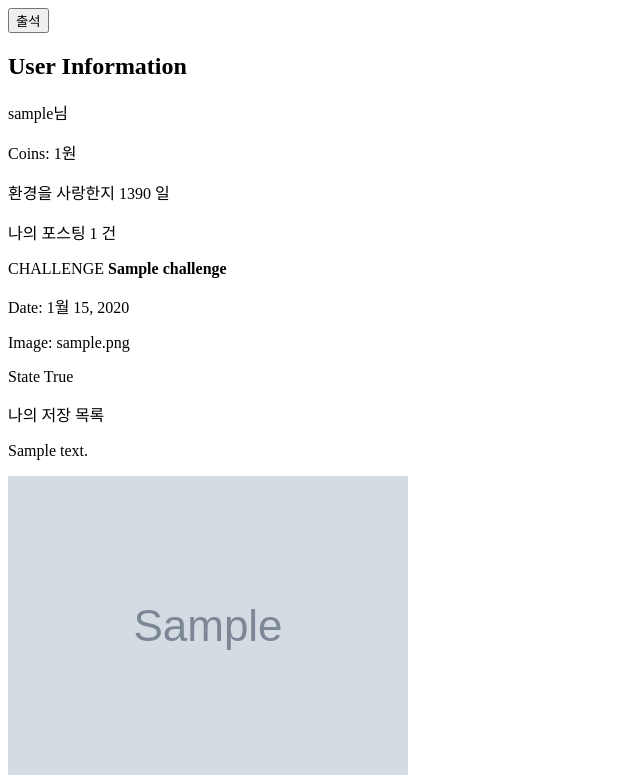
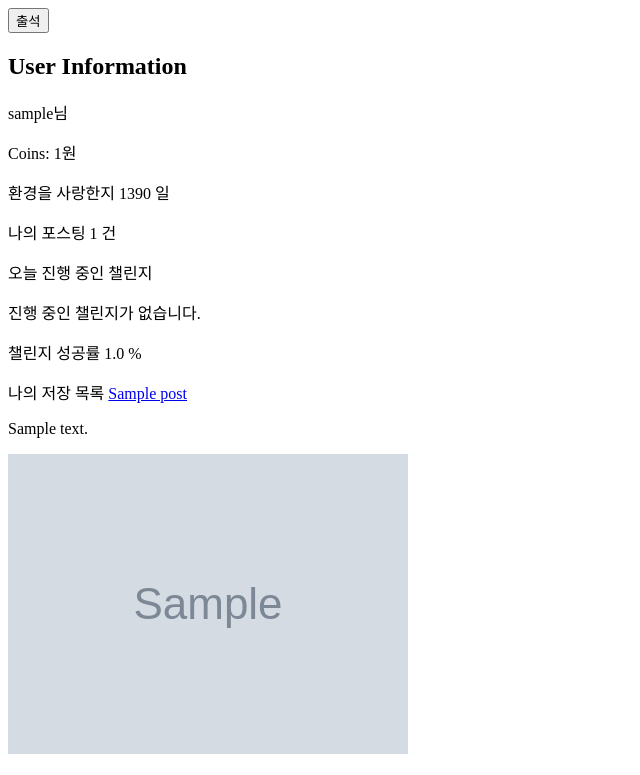
Before and after one commit to 2023-Ganzithon/Team15, a Django app: page /mypage/ in a window 1280 px wide. Shown: the top 775 px of the page, without its empty margins (0-640 px from the left). Run offline with Django 3.2, Linux system fonts and the light colour scheme; a user stored in the database is signed in; tables that the repository leaves empty hold one stand-in row (values such as "Sample post"); grey boxes marked "Sample" are stand-in pictures.

Commit message:
fix: 출석정보 일주일치씩만 출력

```diff
--- a/mypage/templates/attendance.html
+++ b/mypage/templates/attendance.html
@@ -8,7 +8,6 @@
 
     <p>Hello, {{ nickname }}!</p>
 
-    <h2>Your Attendances</h2>
     <ul>
         {% for attendance in attendances %}
             <li>{{ attendance.attDate|date:"F d, Y" }}</li>
--- a/mypage/templates/bookmark.html
+++ b/mypage/templates/bookmark.html
@@ -14,7 +14,7 @@
             <li>
                 <a href="{% url '' post.id %}">{{ post.title }}</a> <!-- 포스트url로 수정해야 함 -->
                 <p>{{ post.content }}</p>
-                <p>{{ post.image }}</p>
+                <img src="{{ post.image.url }}">
             </li>
         {% empty %}
             <li>No bookmarked posts yet.</li>
--- a/mypage/templates/challenge.html
+++ b/mypage/templates/challenge.html
@@ -14,7 +14,7 @@
             <li>
                 <strong>{{ challenge.cId.cName }}</strong>
                 <p>Date: {{ challenge.cDate|date:"F d, Y" }}</p>
-                <p>Image: {{ challenge.cImage }}
+                <img src="{{ challenge.cImage.url }}">
                 <p>State {{ challenge.cCheck }}</p>
             </li>
         {% empty %}
--- a/mypage/templates/mypage.html
+++ b/mypage/templates/mypage.html
@@ -19,21 +19,21 @@
     <p>Coins: {{ coin }}원</p>
     <p>환경을 사랑한지 {{ date }} 일</p>
     <p>나의 포스팅 {{ postcnt }} 건</p>
-    <p>CHALLENGE
+    <p>오늘 진행 중인 챌린지
         {% if c_empty %}
-            <p>진행한 챌린지가 없습니다.</p>
+            <p>진행 중인 챌린지가 없습니다.</p>
         {% else %}
             <strong>{{ challenge.cId.cName }}</strong>
-            <p>Date: {{ challenge.cDate|date:"F d, Y" }}</p>
-            <p>Image: {{ challenge.cImage }}
-            <p>State {{ challenge.cCheck }}</p>
+            <img src="{{ challenge.cImage.url }}">
+            <p>진행 상태 {{ challenge.cCheck }}</p>
         {% endif %}
     </p>
+    <p>챌린지 성공률 {{ challenge_rate }} %</p>
     <p>나의 저장 목록
         {% if b_empty %}
             <p>북마크한 글이 없습니다.</p>
         {% else %}
-            {% comment %} <a href="{% url '' post.id %}">{{ post.title }}</a> <!-- 포스트url로 수정해야 함 --> {% endcomment %}
+            <a href="{% url '' bookmark.id %}">{{ bookmark.title }}</a> <!-- 포스트url로 수정해야 함 -->
             <p>{{ bookmark.content }}</p>
             <img src="{{ bookmark.image.url }}">
         {% endif %}
--- a/mypage/views.py
+++ b/mypage/views.py
@@ -1,5 +1,6 @@
 from django.shortcuts import render, redirect
-from datetime import datetime, timezone
+from datetime import datetime, timedelta
+from django.db.models import Q
 from user.models import Attendance, CustomUser
 from post.models import Post
 from challenge.models import OngoingChallenge
@@ -20,9 +21,14 @@ def mypage_view(request):
         bookmark = ""
         c_empty = True
         b_empty = True
-        if OngoingChallenge.objects.filter(userId = nowuser).exists():
+        challenges = OngoingChallenge.objects.filter(userId = nowuser)
+        try:
+            challenge_rate = len(challenges.filter(cCheck=True))/len(challenges)
+        except:
+            challenge_rate = 0
+        if challenges.filter(cDate__year=year, cDate__month=month, cDate__day=day).exists():
             c_empty = False
-            challenge = OngoingChallenge.objects.filter(userId = nowuser).latest('cDate')
+            challenge = challenges.filter(cDate__year=year, cDate__month=month, cDate__day=day)
         if Post.objects.filter(bookmark = nowuser).exists():
             bookmark = Post.objects.filter(bookmark = nowuser).latest('id')
             b_empty = False
@@ -42,7 +48,8 @@ def mypage_view(request):
             'challenge' : challenge,
             'bookmark' : bookmark,
             'c_empty' : c_empty,
-            'b_empty' : b_empty
+            'b_empty' : b_empty,
+            'challenge_rate' : challenge_rate
         }
         return render(request, 'mypage.html', context)
     return redirect('/') # 로그인 페이지로 이동
@@ -52,10 +59,15 @@ def attendance_view(request):
     if request.user.is_authenticated:
         nowuser = CustomUser.objects.get(username = request.user.username)
         nickname = nowuser.nickname
-        current_date = datetime.today()
-        year = current_date.year
-        month = current_date.month
-        attendances = Attendance.objects.filter(userId = nowuser, attDate__year=year, attDate__month=month)
+        current_date = datetime.now()
+        days_until_monday = (current_date.weekday()) % 7  # 월요일까지 남은 일 수
+        if days_until_monday == 0:
+            week_start = current_date - timedelta(hours=current_date.hour, minutes=current_date.minute, seconds=current_date.second)
+        else:
+            week_start = current_date - timedelta(days=days_until_monday, hours=current_date.hour, minutes=current_date.minute, seconds=current_date.second)
+        week_end = week_start + timedelta(days=6, hours=23, minutes=59, seconds=59)
+
+        attendances = Attendance.objects.filter(Q(attDate__gte=week_start) & Q(attDate__lte=week_end))
         context = {
             'nickname' : nickname,
             'attendances' : attendances
```
